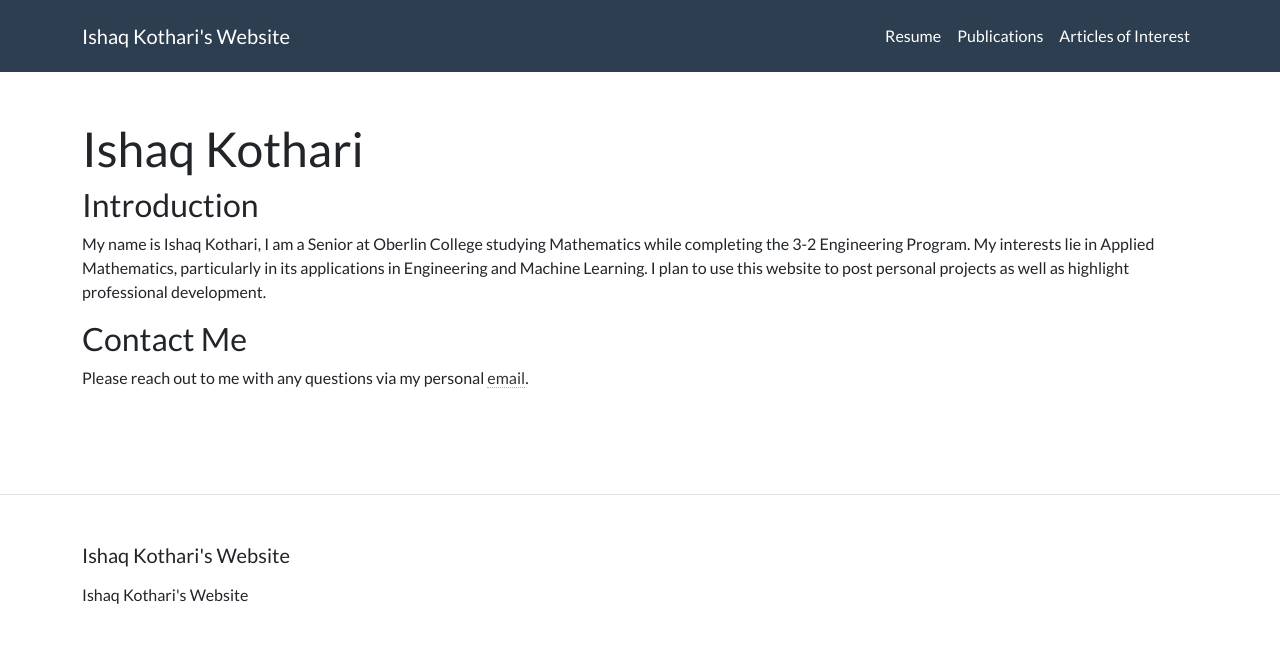
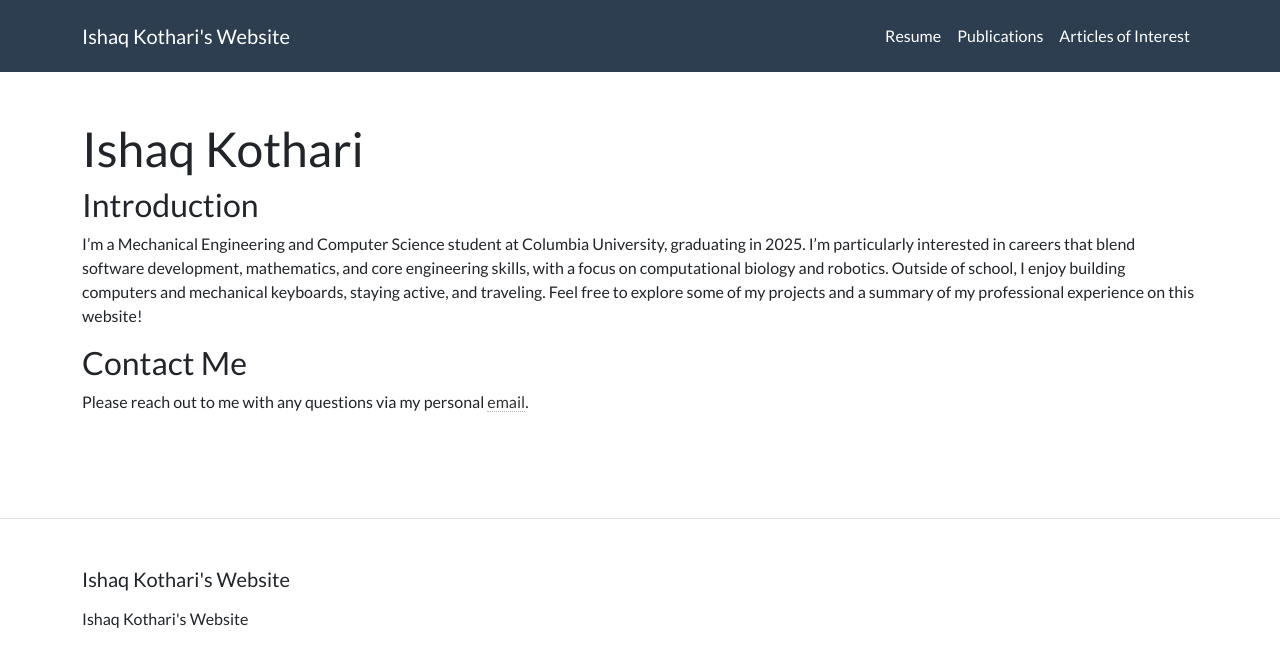
Before and after one commit to ishaqkothari/ishaqkothari.github.io, a Jekyll site: the page built from index.md, in a window 1280 px wide. Shown: the top 667 px of the page. Built offline with Jekyll 4.4.1, drawn with Linux system fonts in a browser that asks for light colours.

Commit message:
Update index.md

```diff
--- a/index.md
+++ b/index.md
@@ -9,7 +9,8 @@ image:
 
 <h3 class="small_title">Introduction</h3>
 
-<p class="paragraph">My name is Ishaq Kothari, I am a Senior at Oberlin College studying Mathematics while completing the 3-2 Engineering Program. My interests lie in Applied Mathematics, particularly in its applications in Engineering and Machine Learning. I plan to use this website to post personal projects as well as highlight professional development.</p>
+<p class="paragraph">
+I’m a Mechanical Engineering and Computer Science student at Columbia University, graduating in 2025. I’m particularly interested in careers that blend software development, mathematics, and core engineering skills, with a focus on computational biology and robotics. Outside of school, I enjoy building computers and mechanical keyboards, staying active, and traveling. Feel free to explore some of my projects and a summary of my professional experience on this website!</p>
 
 <h3 class="small_title">Contact Me</h3>
 
```
